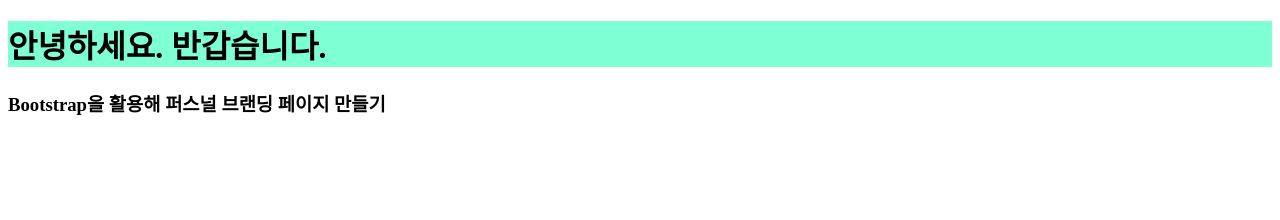
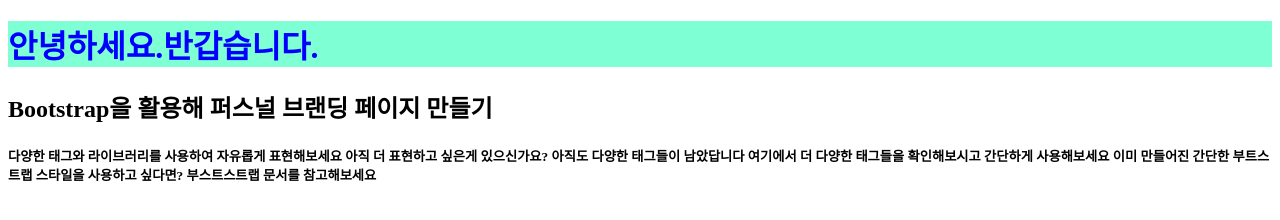
Before and after one commit to hyokuk2/hyojin, a plain HTML site: page index.html in a window 1280 px wide. Drawn offline with Linux system fonts and the light colour scheme.

Commit message:
내용변경

```diff
--- a/index.html
+++ b/index.html
@@ -4,13 +4,20 @@
     <title>hyojin_kim</title>
     <head>
         <style>
+             .a{color:blue}
             h1{background-color: aquamarine;}
-         <link href="https://cdn.jsdelivr.net/npm/bootstrap@5.3.0-alpha1/dist/css/bootstrap.min.css" rel="stylesheet" integrity="sha384-GLhlTQ8iRABdZLl6O3oVMWSktQOp6b7In1Zl3/Jr59b6EGGoI1aFkw7cmDA6j6gD" crossorigin="anonymous"
+            <link href="https://cdn.jsdelivr.net/npm/bootstrap@5.3.0-alpha1/dist/css/bootstrap.min.css" rel="stylesheet" integrity="sha384-GLhlTQ8iRABdZLl6O3oVMWSktQOp6b7In1Zl3/Jr59b6EGGoI1aFkw7cmDA6j6gD" crossorigin="anonymous"
          <script src="https://cdn.jsdelivr.net/npm/bootstrap@5.3.0-alpha1/dist/js/bootstrap.bundle.min.js" integrity="sha384-w76AqPfDkMBDXo30jS1Sgez6pr3x5MlQ1ZAGC+nuZB+EYdgRZgiwxhTBTkF7CXvN" crossorigin="anonymous"></script>
         </style>
     </head>
     <body>
-        <h1>안녕하세요. 반갑습니다.</h1>
-        <h3>Bootstrap을 활용해 퍼스널 브랜딩 페이지 만들기</h3>
+        <h1 class="a">안녕하세요.반갑습니다.</h1>
+        <h2>Bootstrap을 활용해 퍼스널 브랜딩 페이지 만들기</h2>
+        <h5>다양한 태그와 라이브러리를 사용하여 자유롭게 표현해보세요
+            아직 더 표현하고 싶은게 있으신가요?
+            아직도 다양한 태그들이 남았답니다
+            여기에서 더 다양한 태그들을 확인해보시고 간단하게 사용해보세요
+            이미 만들어진 간단한 부트스트랩 스타일을 사용하고 싶다면? 부스트스트랩 문서를 참고해보세요
+            </div></h5>
     </body>
 </html>
```
